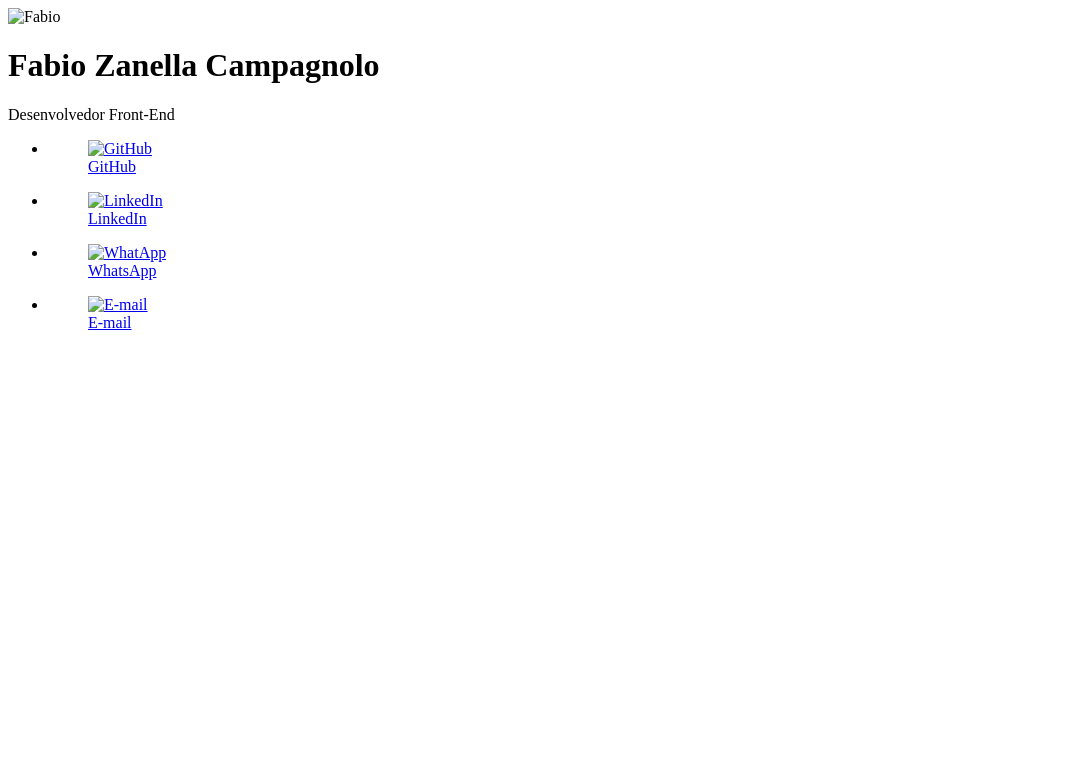
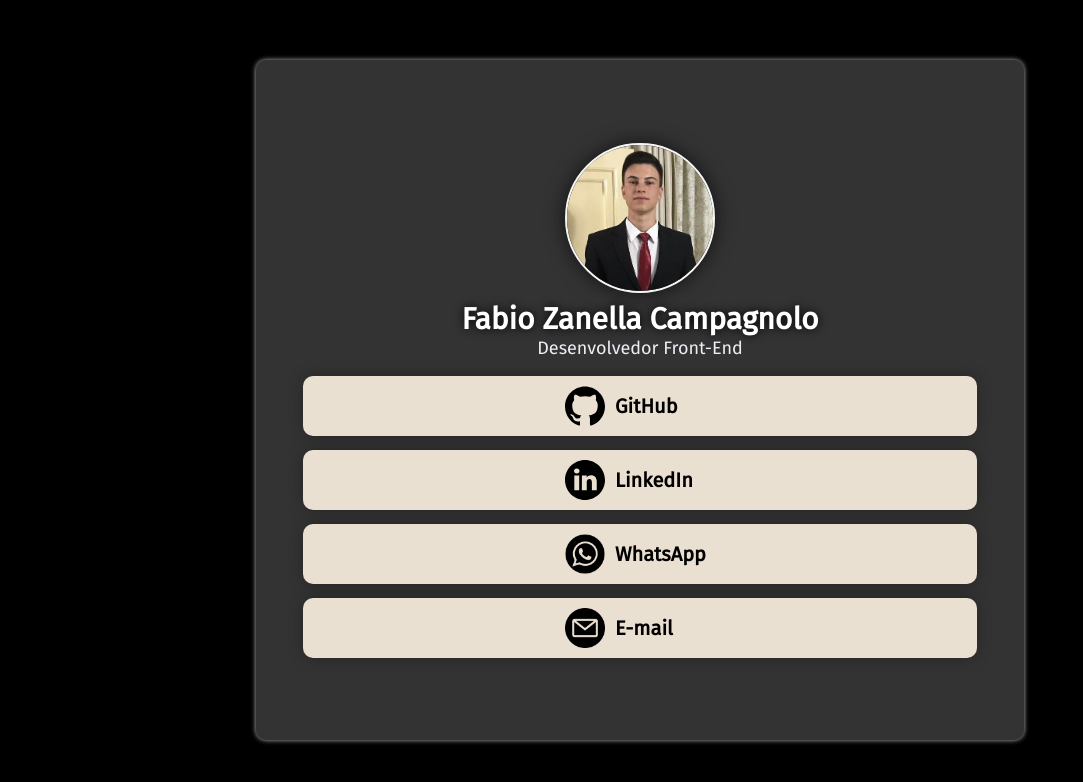
Before and after one commit to ZFabioC/linktree, a plain HTML site: page index.html in a window 1280 px wide. Shown: the whole page, without its empty margins (0-1083 px from the left). Drawn offline with Linux system fonts and the light colour scheme; the site is published under a folder, as on GitHub Pages, so addresses that start at the root find nothing.

Commit message:
Alteração dos caminhos das imagens

```diff
--- a/index.html
+++ b/index.html
@@ -5,14 +5,14 @@
     <meta http-equiv="X-UA-Compatible" content="IE=edge">
     <meta name="viewport" content="width=device-width, initial-scale=1.0">
     <title>Entrar em Contato</title>
-    <link rel="stylesheet" href="/css/style.css">
-    <link rel="shortcut icon" href="/img/contato.png" type="image/x-icon">
+    <link rel="stylesheet" href="./css/style.css">
+    <link rel="shortcut icon" href="./img/contato.png" type="image/x-icon">
 </head>
 <body>
     <main class="container">
 
         <div class="container__perfil">
-                <img src="/img/fabio.jpg" alt="Fabio" class="container__perfil--imagem">
+                <img src="./img/fabio.jpg" alt="Fabio" class="container__perfil--imagem">
                 <h1 class="container__titulo">Fabio Zanella Campagnolo</h1>
                 <span class="container__descricao">Desenvolvedor Front-End</span>
         </div>
@@ -21,7 +21,7 @@
             <li class="container__item">
                 <a href="https://github.com/ZFabioC" target="_blank" class="container__link">
                     <figure class="container__imagem">
-                        <img src="/img/github.svg" alt="GitHub" class="container__item--imagem">
+                        <img src="./img/github.svg" alt="GitHub" class="container__item--imagem">
                         <figcaption class="container_item--text">GitHub</figcaption>
                     </figure>
                 </a>
@@ -30,7 +30,7 @@
             <li class="container__item">
                 <a href="https://linkedin.com/in/fabio-zanella-campagnolo-05a546220" target="_blank" class="container__link">
                     <figure class="container__imagem">
-                        <img src="/img/linkedin.svg" alt="LinkedIn" class="container__item--imagem">
+                        <img src="./img/linkedin.svg" alt="LinkedIn" class="container__item--imagem">
                         <figcaption class="container_item--text">LinkedIn</figcaption>
                     </figure>
                 </a>
@@ -39,7 +39,7 @@
             <li class="container__item">
                 <a href="https://wa.me/5554984346740" target="_blank" class="container__link">
                     <figure class="container__imagem">
-                        <img src="/img/whatsapp.png" alt="WhatApp" class="container__item--imagem">
+                        <img src="./img/whatsapp.png" alt="WhatApp" class="container__item--imagem">
                         <figcaption class="container_item--text">WhatsApp</figcaption>
                     </figure>
                 </a>
@@ -48,7 +48,7 @@
             <li class="container__item">
                 <a href="mailto:fabiozanella00@gmail.com?subject=Olá Fábio!" class="container__link">
                     <figure class="container__imagem">
-                        <img src="/img/email.png" alt="E-mail" class="container__item--imagem">
+                        <img src="./img/email.png" alt="E-mail" class="container__item--imagem">
                         <figcaption class="container_item--text">E-mail</figcaption>
                     </figure>
                 </a>
```
